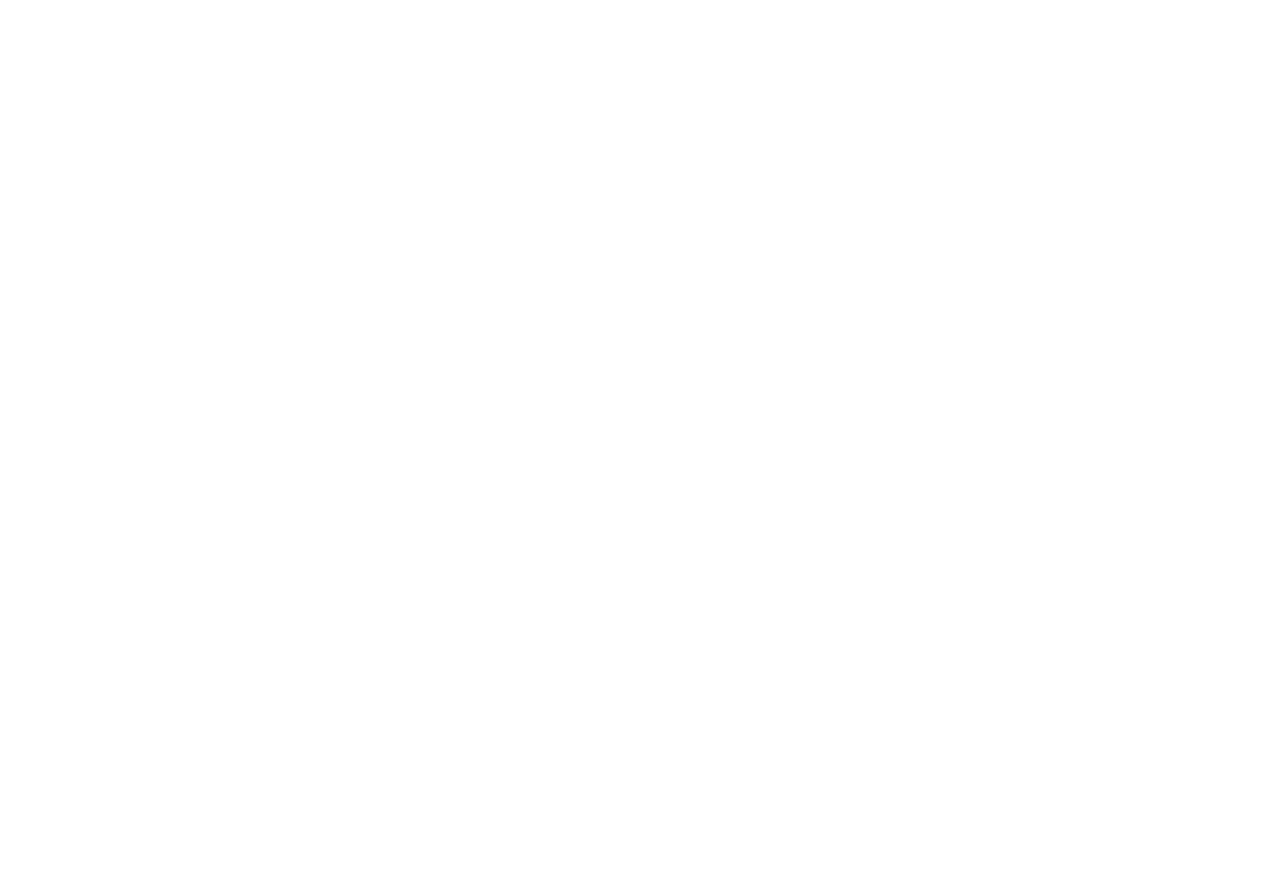
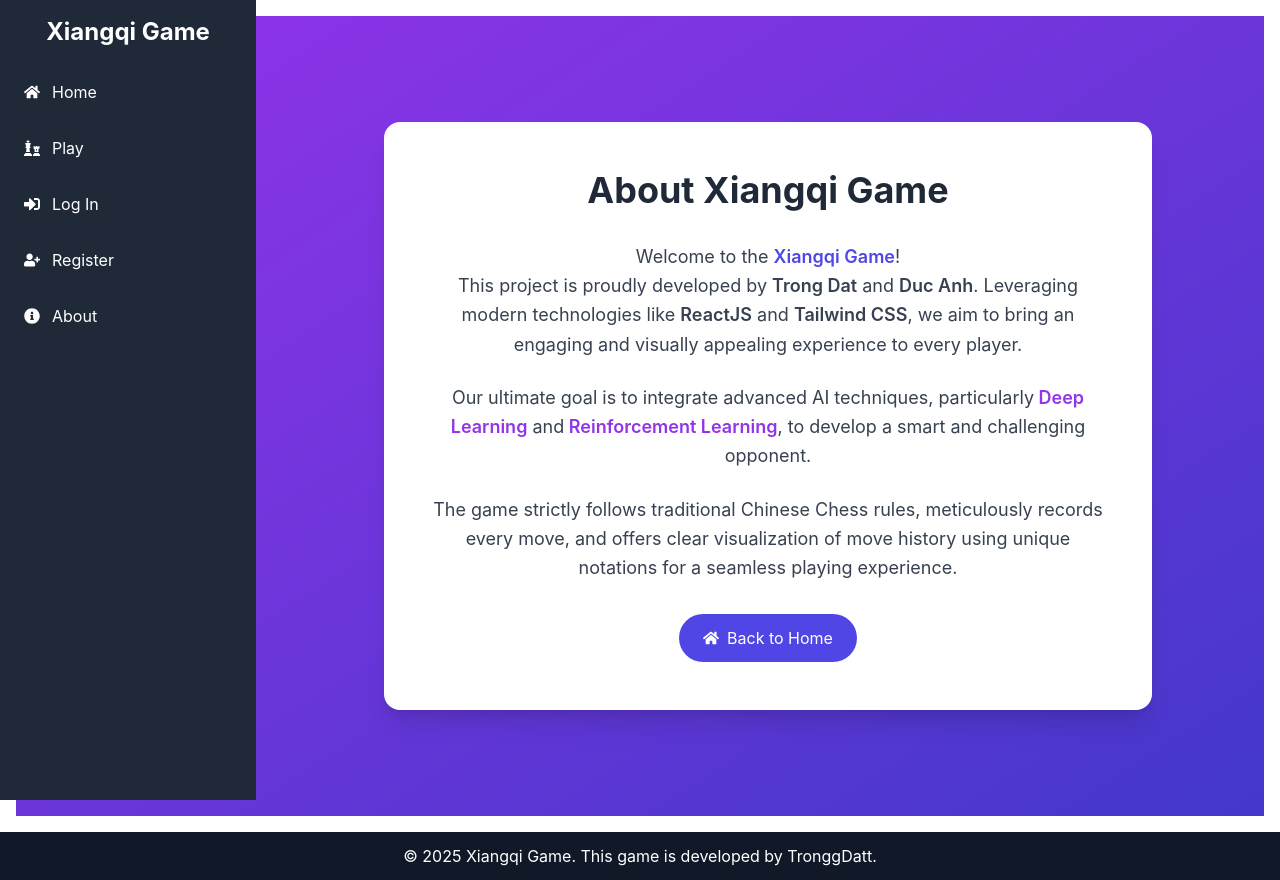
Before and after one commit to TronggDatt/Final-Project, a React (Create React App) app in the folder chess-game/: page /about in a window 1280 px wide. Before the commit this address had no page. Before the commit the page ends 800 px from the top, so only its background shows below. Built offline with nearby package versions, Linux system fonts and the light colour scheme.

Commit message:
update about

```diff
--- a/chess-game/src/App.js
+++ b/chess-game/src/App.js
@@ -5,6 +5,7 @@
 import Home from "./pages/Home";
 import Login from "./pages/Login";
 import Register from "./pages/Register";
+import About from "./pages/About";
 import Layout from "./components/Layout";
 
 function App() {
@@ -15,6 +16,7 @@
           <Route index element={<Home />} />
           <Route path="login" element={<Login />} />
           <Route path="register" element={<Register />} />
+          <Route path="about" element={<About />} />
           <Route path="game" element={<GameController />} />
         </Route>
       </Routes>
--- a/chess-game/src/components/ChatBox.jsx
+++ b/chess-game/src/components/ChatBox.jsx
@@ -34,7 +34,7 @@
           }`}
           onClick={() => setActiveTab("moves")}
         >
-          ♟️ Nước đi
+          ♟️ Moves
         </button>
       </div>
 
@@ -49,16 +49,16 @@
                   msg.player === "r" ? "text-red-500" : "text-black"
                 }`}
               >
-                <b>{msg.player === "r" ? "Đỏ" : "Đen"}:</b> {msg.text}
+                <b>{msg.player === "r" ? "Red" : "Black"}:</b> {msg.text}
               </div>
             ))
           ) : (
-            <p className="text-gray-500">Chưa có tin nhắn nào</p>
+            <p className="text-gray-500">No messages yet</p>
           )
         ) : moves.length > 0 ? (
           <MoveHistory moveHistory={moves} />
         ) : (
-          <p className="text-gray-500">Chưa có nước đi nào</p>
+          <p className="text-gray-500">No move yet</p>
         )}
       </div>
 
@@ -75,7 +75,7 @@
             onClick={handleSend}
             className="ml-2 bg-blue-500 text-white px-2 py-1 rounded"
           >
-            Gửi
+            Send
           </button>
         </div>
       )}
--- a/chess-game/src/components/GameController.jsx
+++ b/chess-game/src/components/GameController.jsx
@@ -233,7 +233,7 @@
         {/* Bàn cờ nằm bên trái */}
         <div className="flex flex-col items-center">
           <p className="text-lg font-bold mb-2">
-            Lượt chơi: {this.state.currentPlayer === "r" ? "Đỏ" : "Đen"}
+            Player: {this.state.currentPlayer === "r" ? "Red" : "Black"}
           </p>
           {this.state.isCheck && (
             <p className="text-red-500 font-bold">
@@ -242,7 +242,8 @@
           )}
           {this.state.isCheckmate && (
             <p className="text-red-600 font-bold">
-              Chiếu bí! {this.state.currentPlayer === "r" ? "Đen" : "Đỏ"} thắng!
+              Checkmate! {this.state.currentPlayer === "r" ? "Red" : "Black"}{" "}
+              win!
             </p>
           )}
           <Board
--- a/chess-game/src/components/Layout.jsx
+++ b/chess-game/src/components/Layout.jsx
@@ -15,7 +15,8 @@
 
       {/* Footer */}
       <footer className="bg-gray-900 text-white text-center p-3 mt-auto">
-        &copy; {new Date().getFullYear()} Xiangqi Game. All rights reserved.
+        &copy; {new Date().getFullYear()} Xiangqi Game. This game is developed
+        by TronggDatt.
       </footer>
     </div>
   );
--- a/chess-game/src/components/MoveHistory.jsx
+++ b/chess-game/src/components/MoveHistory.jsx
@@ -1,21 +1,37 @@
 const MoveHistory = ({ moveHistory = [] }) => {
+  // Hàm xử lý tăng chỉ số
+  const adjustMoveText = (text) => {
+    if (!text) return "";
+    return text.replace(/\((\d)(\d) -> (\d)(\d)\)/, (match, c1, r1, c2, r2) => {
+      const col1 = parseInt(c1) + 1;
+      const row1 = parseInt(r1) + 1;
+      const col2 = parseInt(c2) + 1;
+      const row2 = parseInt(r2) + 1;
+      const separator = col1 === col2 ? " . " : " - ";
+      return `${col1}${row1}${separator}${col2}${row2}`;
+    });
+  };
   return (
     <div className="p-4 bg-gray-800 rounded-lg">
-      <h2 className="text-white text-lg font-bold mb-2">Lịch sử nước đi</h2>
+      <h2 className="text-white text-lg font-bold mb-2">Moves</h2>
       <table className="w-full text-white border-collapse">
         <thead>
           <tr className="border-b border-gray-600">
             <th className="p-2">#</th>
-            <th className="p-2">Đỏ</th>
-            <th className="p-2">Đen</th>
+            <th className="p-2">Red</th>
+            <th className="p-2">Black</th>
           </tr>
         </thead>
         <tbody>
           {moveHistory.map((move, index) => (
             <tr key={index} className="border-b border-gray-600">
               <td className="p-2 text-center">{index + 1}</td>
-              <td className="p-2 text-center">{move.redMove}</td>
-              <td className="p-2 text-center">{move.blackMove}</td>
+              <td className="p-2 text-center">
+                {adjustMoveText(move.redMove)}
+              </td>
+              <td className="p-2 text-center">
+                {adjustMoveText(move.blackMove)}
+              </td>
             </tr>
           ))}
         </tbody>
--- /dev/null
+++ b/chess-game/src/pages/About.jsx
@@ -0,0 +1,54 @@
+import React from "react";
+import { Link } from "react-router-dom";
+import { FaHome } from "react-icons/fa";
+
+const About = () => {
+  return (
+    <div className="min-h-screen bg-gradient-to-br from-purple-600 to-indigo-700 flex items-center justify-center p-8 pl-72">
+      <div className="bg-white rounded-2xl shadow-xl p-12 max-w-3xl text-center">
+        <h1 className="text-4xl font-bold text-gray-800 mb-8">
+          About Xiangqi Game
+        </h1>
+        <p className="text-gray-700 text-lg leading-relaxed">
+          Welcome to the{" "}
+          <span className="font-semibold text-indigo-600">Xiangqi Game</span>!
+          <br />
+          This project is proudly developed by{" "}
+          <span className="font-semibold">Trong Dat</span> and{" "}
+          <span className="font-semibold">Duc Anh</span>. Leveraging modern
+          technologies like <span className="font-semibold">ReactJS</span> and{" "}
+          <span className="font-semibold">Tailwind CSS</span>, we aim to bring
+          an engaging and visually appealing experience to every player.
+        </p>
+
+        <p className="text-gray-700 text-lg leading-relaxed mt-6">
+          Our ultimate goal is to integrate advanced AI techniques, particularly
+          <span className="font-semibold text-purple-600">
+            {" "}
+            Deep Learning
+          </span>{" "}
+          and
+          <span className="font-semibold text-purple-600">
+            {" "}
+            Reinforcement Learning
+          </span>
+          , to develop a smart and challenging opponent.
+        </p>
+
+        <p className="text-gray-700 text-lg leading-relaxed mt-6">
+          The game strictly follows traditional Chinese Chess rules,
+          meticulously records every move, and offers clear visualization of
+          move history using unique notations for a seamless playing experience.
+        </p>
+
+        <Link to="/" className="inline-block mt-8">
+          <button className="flex items-center gap-2 bg-indigo-600 text-white px-6 py-3 rounded-full hover:bg-indigo-700 transition duration-300">
+            <FaHome /> Back to Home
+          </button>
+        </Link>
+      </div>
+    </div>
+  );
+};
+
+export default About;
--- a/chess-game/src/pages/Login.jsx
+++ b/chess-game/src/pages/Login.jsx
@@ -30,7 +30,7 @@
             <input
               type="email"
               className="w-full p-2 border border-gray-300 rounded mt-1"
-              placeholder="Nhập email của bạn"
+              placeholder="Enter your email"
               value={email}
               onChange={(e) => setEmail(e.target.value)}
               required
```
